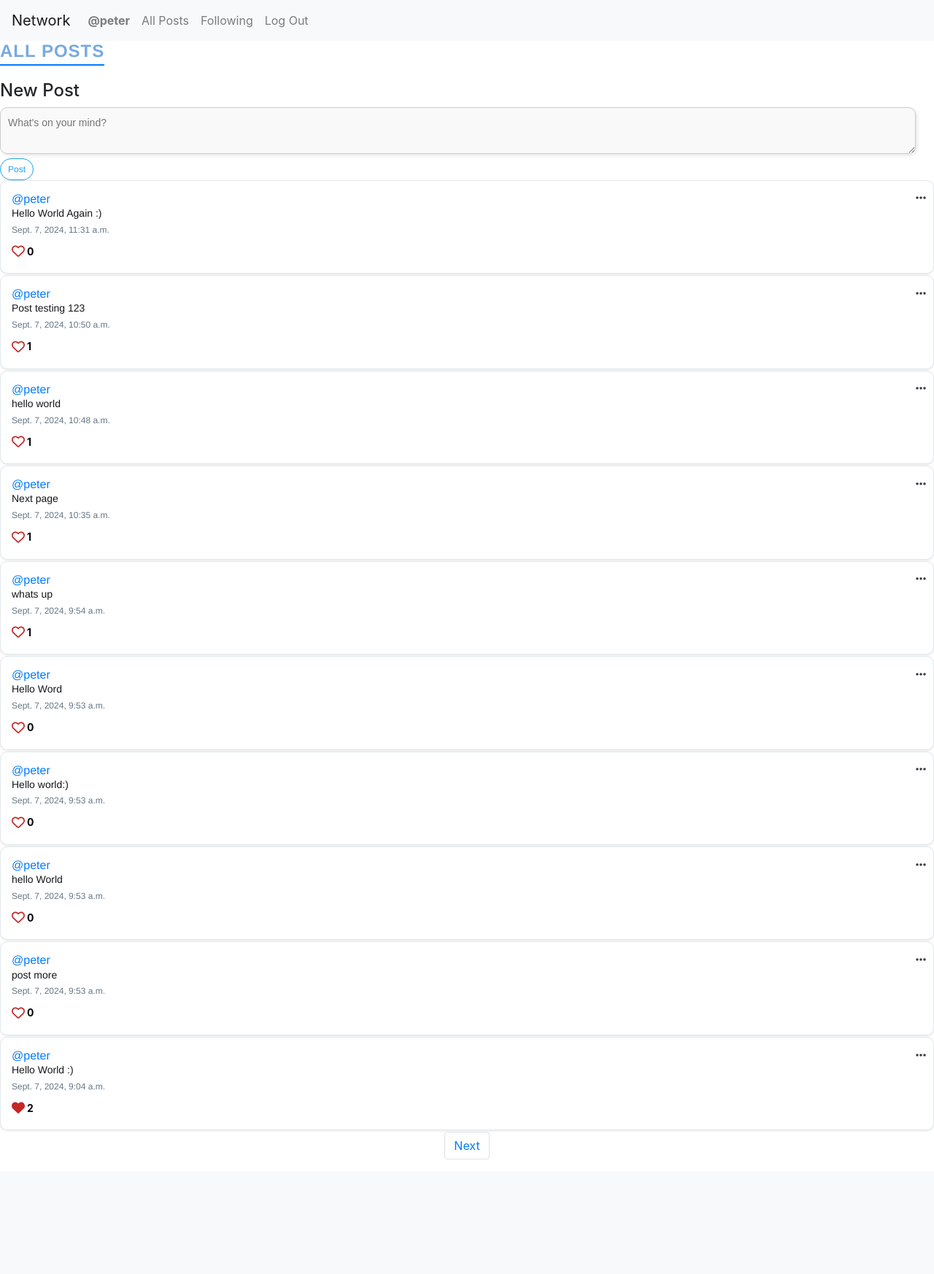
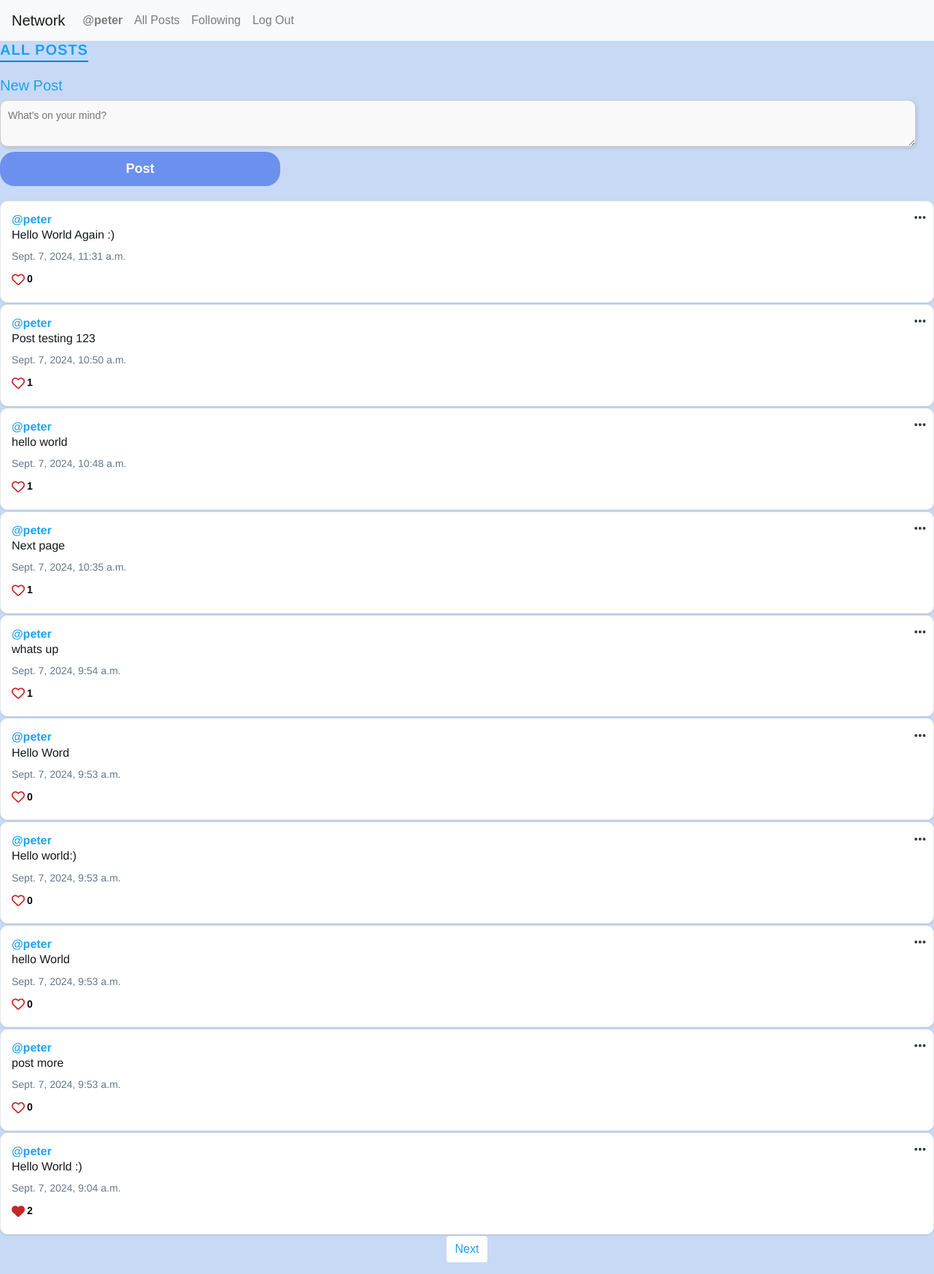
Before and after one commit to pgatundu/Networking, a Django app: page / in a window 1280 px wide. Shown: the whole page at 73% size. Before the commit the page ends 1589 px from the top, so only its background shows below. Run offline with Django 3.2, Linux system fonts and the light colour scheme; a user stored in the database is signed in; data comes from the database, SQL or seed files in the repository; both versions use the stored data as it was after the commit; data that the repository does not hold is empty; some libraries are stand-ins or nearby versions.

Commit message:
7th commit

```diff
--- a/network/static/network/styles.css
+++ b/network/static/network/styles.css
@@ -17,7 +17,7 @@
 
 
 h3 {
-    font-family:'Helvetica Neue', Arial, sans-serif ;
+    font-family: 'Helvetica Neue', Arial, sans-serif;
     font-size: 24px;
     color: #77aadf;
     text-transform: uppercase;
@@ -29,6 +29,7 @@ h3 {
     display: inline-block;
     padding-bottom: 3px;
 }
+
 /* Container for the entire post */
 .post {
     border: 1px solid #e1e8ed;
@@ -63,104 +64,55 @@ h3 {
     margin-bottom: 10px;
 }
 
-/* Edit button container */
-.d-flex.justify-content-around {
-    margin-top: 10px;
+.btn {
+
+    color: rgb(74, 127, 224);
+    border: none;
+    border-radius: 20px;
+    padding: 5px 15px;
 }
 
-/* Edit button styling */
-.btn-outline-primary.btn-sm {
-    font-family: 'Helvetica Neue', Arial, sans-serif;
-    /* Font style */
-    font-size: 12px;
-    border-color: #1da1f2;
-    color: #1da1f2;
-    border-radius: 15px;
-    /* Rounded button */
-    padding: 5px 10px;
-    /* Padding for the button */
+.btn-outline-primary {
+    background-color: #d01616;
+    border: 1px solid #1DA1F2;
+    color: #1DA1F2;
 }
 
-.btn-outline-primary.btn-sm:hover {
-    background-color: #1da1f2;
-    /* Blue background on hover */
-    color: #ffffff;
-    /* White text on hover */
-}
-/* Modal background */
-.modal-content {
+
+.all-posts .post-container {
+    background-color: white;
+    border: 1px solid #E1E8ED;
+    padding: 15px;
+    margin-bottom: 15px;
     border-radius: 10px;
-    /* Rounded corners */
-    box-shadow: 0 4px 8px rgba(0, 0, 0, 0.1);
-    /* Subtle shadow */
-    border: none;
-    /* Remove border */
+    transition: box-shadow 0.3s;
 }
 
-/* Modal header */
-.modal-header {
-    background-color: #1da1f2;
-    /* Twitter's blue color */
-    color: #fff;
-    /* White text color */
-    border-bottom: none;
-    /* Remove default border */
-    border-top-left-radius: 10px;
-    /* Top-left corner rounded */
-    border-top-right-radius: 10px;
-    /* Top-right corner rounded */
+.all-posts .post-container:hover {
+    box-shadow: 0 4px 8px rgba(0, 0, 0, 0.1);
 }
 
-/* Modal title */
-.modal-title {
-    font-family: 'Helvetica Neue', Arial, sans-serif;
-    /* Twitter's font style */
-    font-size: 18px;
-    /* Font size */
+.username a {
+    color: #1DA1F2;
     font-weight: bold;
-    /* Bold text */
+    text-decoration: none;
 }
 
-/* Close button styling */
-.close {
-    color: #fff;
-    /* White color for the close button */
-    opacity: 1;
-    /* Fully opaque */
+.username a:hover {
+    text-decoration: underline;
 }
-
-.close:hover {
-    color: #ffcccb;
-    /* Light red on hover */
-}
-
-/* Modal body */
-.modal-body {
-    font-family: 'Helvetica Neue', Arial, sans-serif;
-    /* Twitter's font style */
-    font-size: 14px;
-    /* Font size */
-    color: #14171a;
-    /* Twitter's primary text color */
-}
-
 /* Textarea styling */
 .form-control {
     border-radius: 8px;
-    /* Rounded corners for the textarea */
     border: 1px solid #e1e8ed;
-    /* Light gray border */
     padding: 10px;
-    /* Inner padding */
     font-size: 14px;
-    /* Font size */
     box-shadow: none;
-    /* Remove default shadow */
 }
 
 /* Modal footer */
 .modal-footer {
-    background-color: #f1f1f1;
+    background-color: #9cd6f3;
     border-top: none;
     border-bottom-left-radius: 10px;
     border-bottom-right-radius: 10px;
@@ -177,7 +129,7 @@ h3 {
 /* Primary button styling */
 .modal-footer .btn-outline-primary {
     border-color: #1da1f2;
-    color: #1da1f2;
+    color: white;
 }
 
 .modal-footer .btn-outline-primary:hover {
@@ -203,7 +155,7 @@ h3 {
     padding: 0;
     cursor: pointer;
     outline: none;
-    display:inline-flex;
+    display: inline-flex;
     align-items: center;
     font-size: 18px;
     /* Adjust icon size */
@@ -219,13 +171,12 @@ h3 {
 
 }
 
-
-
 .like-btn:focus,
 .like-btn:active {
     outline: none;
     border: none;
 }
+
 /* Like count spacing */
 .like-btn span {
     margin-left: 3px;
@@ -233,3 +184,226 @@ h3 {
     color: #06040d;
     font-weight: 700;
 }
+/* Base styling for the index page */
+body {
+    font-family: 'Arial', sans-serif;
+    background-color: #F5F8FA;
+    margin: 0;
+    padding: 0;
+}
+
+/* Center container */
+.all-posts {
+    display: flex;
+    flex-direction: column;
+    margin-top: 20px;
+}
+
+
+.post-container:hover {
+    background-color: #F5F8FA;
+}
+
+h3,
+h4 {
+    color: #1DA1F2;
+    font-weight: 20px;
+    font-size: 20px;
+}
+
+.btn {
+    color: rgb(222, 229, 236);
+    border: none;
+    border-radius: 20px;
+    padding: 5px 15px;
+    font-size: 18px;
+}
+
+.btn-outline-primary {
+    background-color: rgb(107, 144, 238);
+    border: 1px solid #32a3ea;
+    color: white;
+    border: none;
+    size: 20%;
+}
+
+
+/* Post content */
+.username a {
+    color: #1DA1F2;
+    font-weight: bold;
+    text-decoration: none;
+}
+
+.username a:hover {
+    text-decoration: underline;
+}
+
+.content {
+    font-size: 16px;
+    margin-bottom: 10px;
+}
+
+.date {
+    color: #657786;
+    font-size: 14px;
+}
+
+
+
+/* Modal styling */
+.modal-content {
+    border-radius: 10px;
+}
+
+.modal-header {
+    border-bottom: 1px solid #E1E8ED;
+}
+
+.modal-footer {
+    border-top: 1px solid #E1E8ED;
+}
+
+.dropdown-menu {
+    background-color: #fff;
+    border: 1px solid #E1E8ED;
+}
+
+.dropdown-item {
+    font-size: 16px;
+    padding: 10px;
+}
+
+.dropdown-item:hover {
+    background-color: #F5F8FA;
+}
+
+.text-danger {
+    color: #E0245E;
+}
+
+/* Pagination */
+.pagination .page-item .page-link {
+    color: #1DA1F2;
+    border: none;
+}
+
+.pagination .page-item.active .page-link {
+    background-color: #1DA1F2;
+    border: none;
+}
+
+/* Ensure the body fills the viewport and sets a background color */
+body {
+    margin: 0;
+    padding: 0;
+    background-color: #c7d9f4;
+    align-items: center;
+
+
+}
+
+/* Center the login form */
+.login-container {
+    background: #fff;
+    border-radius: 8px;
+    box-shadow: 0 4px 8px rgba(0, 0, 0, 0.1);
+    padding: 20px;
+    width: 100%;
+    max-width: 400px;
+    box-sizing: border-box;
+
+}
+
+/* Style the headings */
+.login-container h2 {
+    margin-bottom: 20px;
+    font-size: 24px;
+    color: #333;
+}
+
+
+/* Style form inputs */
+.form-group {
+    margin-bottom: 15px;
+}
+
+.form-control {
+    width: 100%;
+    padding: 10px;
+    border: 1px solid #ccc;
+    border-radius: 4px;
+    box-sizing: border-box;
+}
+
+
+
+/* Style the submit button */
+.btn-outline-primary {
+    width: 30%;
+    padding: 10px;
+    border-radius: 20px;
+    font-weight: bold;
+    cursor: pointer;
+
+}
+
+
+/* Style the registration link */
+.login-container a {
+    color: #9dc1e7;
+    text-decoration: none;
+
+}
+
+.login-container a:hover {
+    text-decoration: underline;
+}
+
+
+/* Center the registration form */
+.registration-container {
+    background: #fff;
+    border-radius: 8px;
+    padding: 20px;
+    width: 100%;
+    max-width: 400px;
+    box-sizing: border-box;
+}
+
+
+/* Style messages */
+.registration-container .message {
+    margin-bottom: 20px;
+    padding: 10px;
+    border: 1px solid #ddd;
+    border-radius: 4px;
+    background: #f8d7da;
+    color: #721c24;
+
+}
+
+/* Style form inputs */
+.form-group {
+    margin-bottom: 15px;
+}
+
+.form-control {
+    width: 100%;
+    padding: 10px;
+    border: 1px solid #ccc;
+    border-radius: 4px;
+    box-sizing: border-box;
+}
+
+
+/* Style the submit button */
+.btn-primary {
+    width: 50%;
+    padding: 10px;
+    border-radius: 20px;
+    color: #ded2d2;
+    font-weight: bold;
+    cursor: pointer;
+
+}
--- a/network/templates/network/register.html
+++ b/network/templates/network/register.html
@@ -2,10 +2,11 @@
 
 {% block body %}
 
+<div class="registration-container">
     <h2>Register</h2>
 
     {% if message %}
-        <div>{{ message }}</div>
+    <div class="message">{{ message }}</div>
     {% endif %}
 
     <form action="{% url 'register' %}" method="post">
@@ -25,6 +26,7 @@
         <input class="btn btn-primary" type="submit" value="Register">
     </form>
 
-    Already have an account? <a href="{% url 'login' %}">Log In here.</a>
+    <p>Already have an account? <a href="{% url 'login' %}">Log In here.</a></p>
+</div>
 
 {% endblock %}
```
Also changed, not shown: network/templates/network/login.html (+6 -4 lines), db.sqlite3, network/templates/network/layout.html (indentation only).
